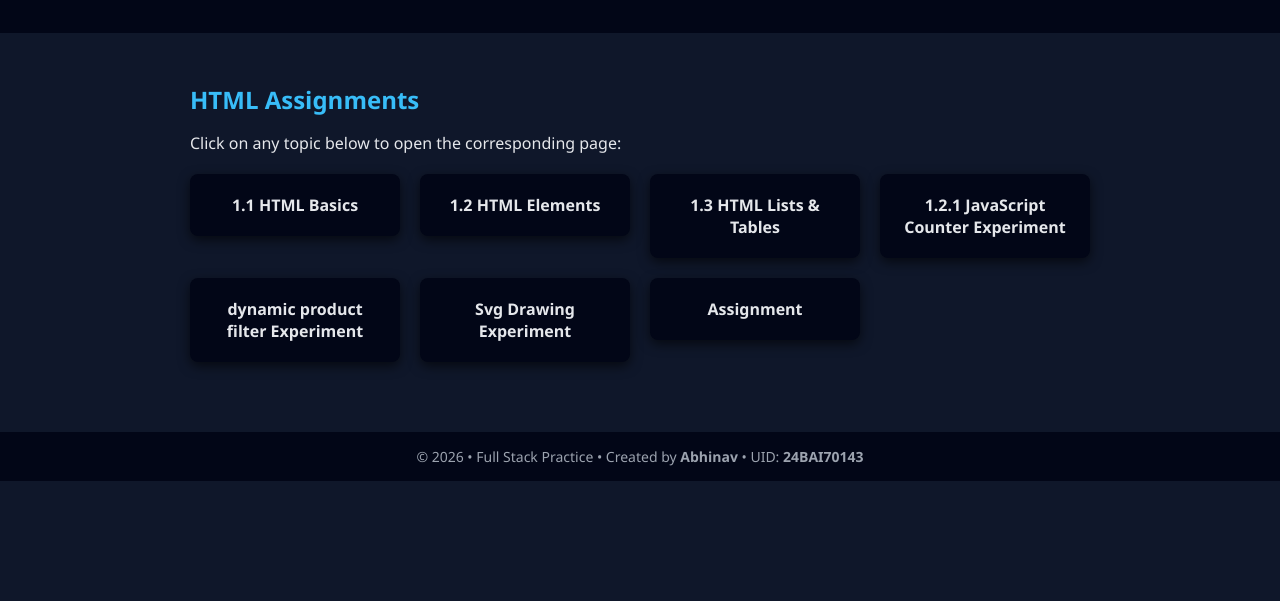
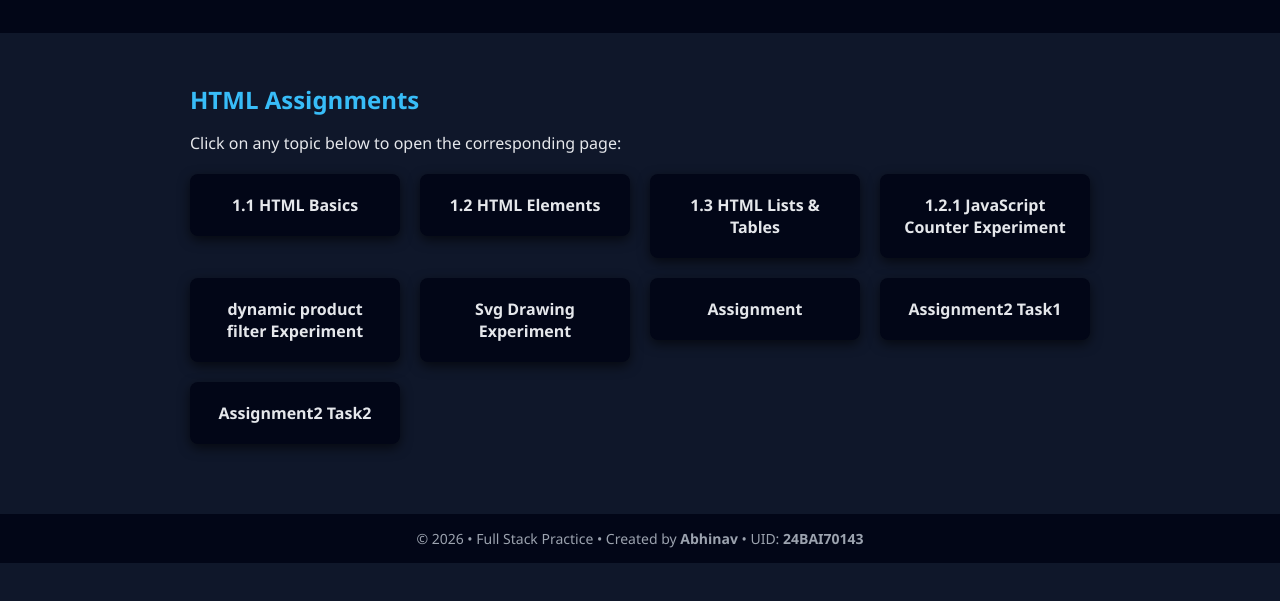
Before and after one commit to tanvigarg06072006-del/FullStack, a plain HTML site: page index.html in a window 1280 px wide. Shown: the part 131-732 px from the top of the page. Drawn offline with Linux system fonts and the light colour scheme.

Commit message:
Update index.html

```diff
--- a/index.html
+++ b/index.html
@@ -110,6 +110,16 @@
         <a href="assignment.html">
             <div class="card">Assignment</div>
         </a>
+
+
+        <a href="assignment2task1.html">
+            <div class="card">Assignment2 Task1</div>
+        </a>
+
+        <a href="assignment2task2.html">
+            <div class="card">Assignment2 Task2</div>
+        </a>
+
     </div>
 </main>
 
```
